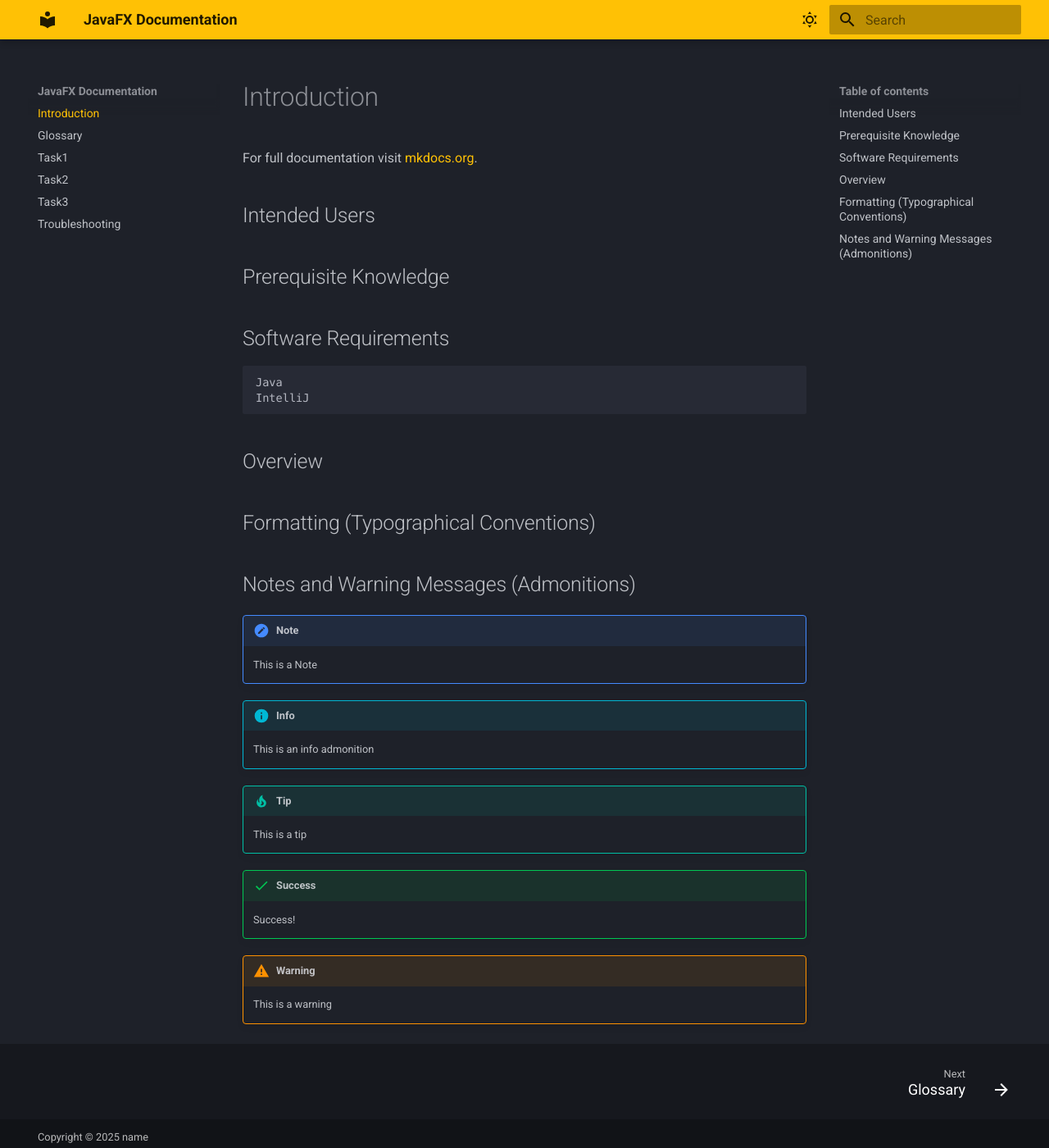
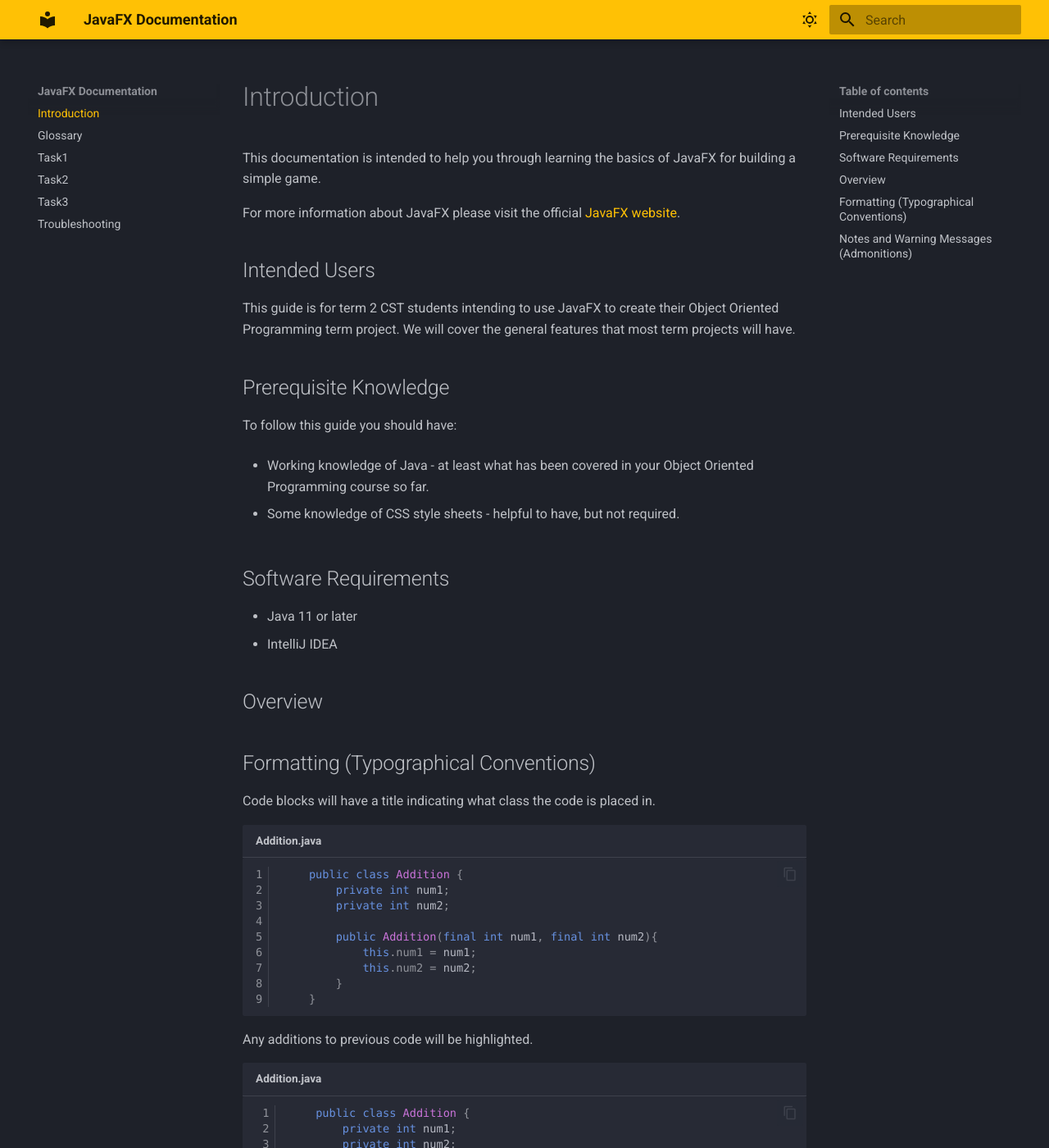
Before and after one commit to nillnought/javafx-documentation, an MkDocs documentation site: the page built from docs/index.md, in a window 1280 px wide and 1400 px high. Shown: the whole window at 82% size. Built offline with MkDocs 1.6.1 and Material for MkDocs 9.7.7, drawn with Linux system fonts in a browser that asks for light colours; some web fonts are replaced; some of the changed text lies outside the part shown.

Commit message:
Add Introduction

````diff
--- a/docs/index.md
+++ b/docs/index.md
@@ -1,32 +1,61 @@
 # Introduction
+This documentation is intended to help you through learning the basics of JavaFX for building a simple game.
 
-For full documentation visit [mkdocs.org](https://www.mkdocs.org).
+For more information about JavaFX please visit the official [JavaFX website](https://openjfx.io/).
 
 ## Intended Users
-
+This guide is for term 2 CST students intending to use JavaFX to create their Object Oriented Programming term project. We will cover the general features that most term projects will have.
+<!-- We may want to expand on what those features are/ re-word this sentence -->
 
 ## Prerequisite Knowledge
+To follow this guide you should have:
 
+- Working knowledge of Java - at least what has been covered in your Object Oriented Programming course so far.
+
+- Some knowledge of CSS style sheets - helpful to have, but not required.
 ## Software Requirements
-    Java
-    IntelliJ
+- Java 11 or later
+- IntelliJ IDEA
 
 ## Overview
 
 ## Formatting (Typographical Conventions)
+Code blocks will have a title indicating what class the code is placed in.
+<!-- class or file? -->
+``` java title="Addition.java" linenums="1"
+    public class Addition {
+        private int num1;
+        private int num2;
 
+        public Addition(final int num1, final int num2){
+            this.num1 = num1;
+            this.num2 = num2;
+        }
+    }
+```
+Any additions to previous code will be highlighted.
+``` java title="Addition.java" linenums="1" hl_lines="10-12"
+    public class Addition {
+        private int num1;
+        private int num2;
+
+        public Addition(final int num1, final int num2){
+            this.num1 = num1;
+            this.num2 = num2;
+        }
+
+        public int Add(){
+            return num1 + num2;
+        }
+    }
+```
 ## Notes and Warning Messages (Admonitions)
+<!-- We may want to change what these contain once we start writing the tasks -->
 !!! note
-    This is a Note
-
-!!! info
-    This is an info admonition
-
-!!! tip
-    This is a tip
+    Notes provide additional information for a step.
 
 !!! success
-    Success!
+    Success indicates what a successful result should look like.
 
 !!! warning
-    This is a warning
+    Warnings contain crucial information about steps that may cause errors if done wrong.
--- a/mkdocs.yml
+++ b/mkdocs.yml
@@ -7,6 +7,7 @@
     code: Red Hat Mono
   features:
     - navigation.footer
+    - content.code.copy
   #icon:
   # logo: putlogo path here
   palette:
````
